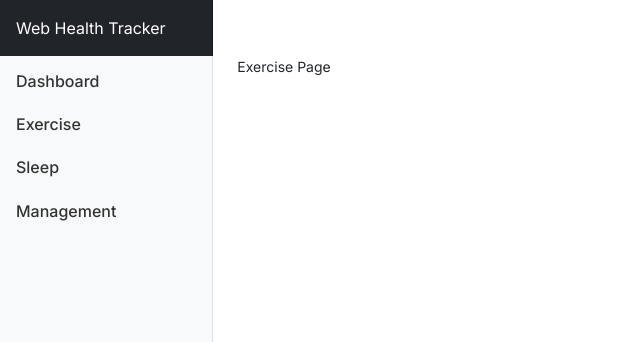
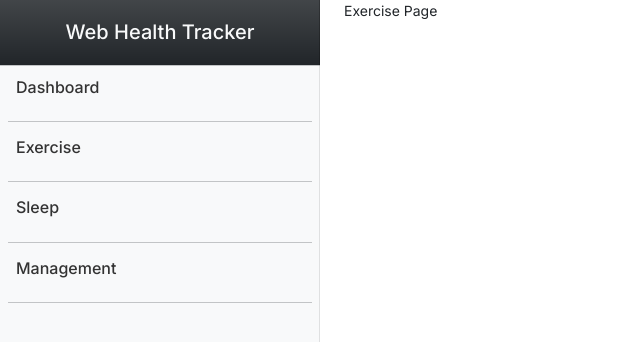
Before and after one commit to lantoday/WebHealthTracker, a Next.js app in the folder web-health-tracker/: page /exercise in a window 1280 px wide. Shown: the top 342 px of the page, without its empty margins (0-640 px from the left). Built offline with nearby package versions, Linux system fonts and the light colour scheme.

Commit message:
Sidebar UI tweaks

```diff
--- a/web-health-tracker/src/app/dashboard/page.tsx
+++ b/web-health-tracker/src/app/dashboard/page.tsx
@@ -5,7 +5,7 @@ import WorkoutCalendar from "../ui/dashboard/workout-calendar";
 const Sleep: React.FC = () => {
   return (
     <Layout>
-      <p className="h2 d-flex justify-content-center">Dashboard page</p>
+      <p className="h2 d-flex justify-content-center mt-4">Dashboard page</p>
       <hr />
       <WorkoutCalendar />
     </Layout>
--- a/web-health-tracker/src/app/management/page.tsx
+++ b/web-health-tracker/src/app/management/page.tsx
@@ -33,7 +33,7 @@ const ProfilePage: React.FC = () => {
 
   return (
     <Layout>
-      <p className="h2 d-flex justify-content-center">Management page</p>
+      <p className="h2 d-flex justify-content-center mt-4">Management page</p>
       <hr />
       <div className="m-5 p-3">
         <p className="h4">User profile</p>
--- a/web-health-tracker/src/app/ui/shared/header.tsx
+++ b/web-health-tracker/src/app/ui/shared/header.tsx
@@ -3,8 +3,11 @@ import React from "react";
 const Header: React.FC = () => {
   return (
     <header className="navbar navbar-dark sticky-top flex-md-nowrap p-0">
-      <a className="navbar-brand col-md-3 col-lg-2 me-0 p-3 bg-dark" href="/">
-        Web Health Tracker
+      <a
+        className="navbar-brand col-md-3 col-lg-3 me-0 bg-dark d-flex justify-content-center bg-gradient"
+        href="/"
+      >
+        <span className="h5">Web Health Tracker</span>
       </a>
       <button
         className="navbar-toggler position-absolute d-md-none collapsed"
--- a/web-health-tracker/src/app/ui/shared/main-layout.tsx
+++ b/web-health-tracker/src/app/ui/shared/main-layout.tsx
@@ -1,5 +1,4 @@
 import React from "react";
-import Header from "./header";
 import Navbar from "./navbar";
 
 interface LayoutProps {
@@ -9,14 +8,12 @@ interface LayoutProps {
 const Layout: React.FC<LayoutProps> = ({ children }) => {
   return (
     <>
-      <Header />
-      <div className="container-fluid">
-        <div className="row">
+      <div className="d-flex">
+        <div className="col-md-3 ms-sm-auto col-lg-3 px-md-4">
           <Navbar />
-          <main className="col-md-9 ms-sm-auto col-lg-10 px-md-4">
-            {children}
-          </main>
         </div>
+
+        <main className="col-md-9 ms-sm-auto col-lg-9 px-md-4">{children}</main>
       </div>
     </>
   );
--- a/web-health-tracker/src/app/ui/shared/navbar.tsx
+++ b/web-health-tracker/src/app/ui/shared/navbar.tsx
@@ -2,36 +2,43 @@ import React from "react";
 
 const Navbar: React.FC = () => {
   return (
-    <nav
-      id="sidebarMenu"
-      className="col-md-3 col-lg-2 d-md-block bg-light sidebar collapse"
-    >
-      <div className="position-sticky pt-3">
+    <nav id="sidebarMenu" className="col-md-3 col-lg-3 bg-light sidebar p-0">
+      <div className="position-sticky">
         <ul className="nav flex-column">
+          <li className="navbar-brand me-0 bg-dark d-flex justify-content-center bg-gradient">
+            <a className="nav-link text-light" aria-current="page" href="/">
+              <span className="h5">Web Health Tracker</span>
+            </a>
+          </li>
+          <hr className="mb-1 mt-0" />
           <li className="nav-item h6">
             <a className="nav-link" aria-current="page" href="/dashboard">
               {/* <span data-feather="home"></span> */}
               Dashboard
             </a>
           </li>
+          <hr className="m-2" />
           <li className="nav-item h6">
             <a className="nav-link" href="/exercise">
               {/* <span data-feather="file"></span> */}
               Exercise
             </a>
           </li>
+          <hr className="m-2" />
           <li className="nav-item h6">
             <a className="nav-link" href="/sleep">
               {/* <span data-feather="shopping-cart"></span> */}
               Sleep
             </a>
           </li>
+          <hr className="m-2" />
           <li className="nav-item h6">
             <a className="nav-link" href="/management">
               {/* <span data-feather="shopping-cart"></span> */}
               Management
             </a>
           </li>
+          <hr className="m-2" />
         </ul>
       </div>
     </nav>
```
